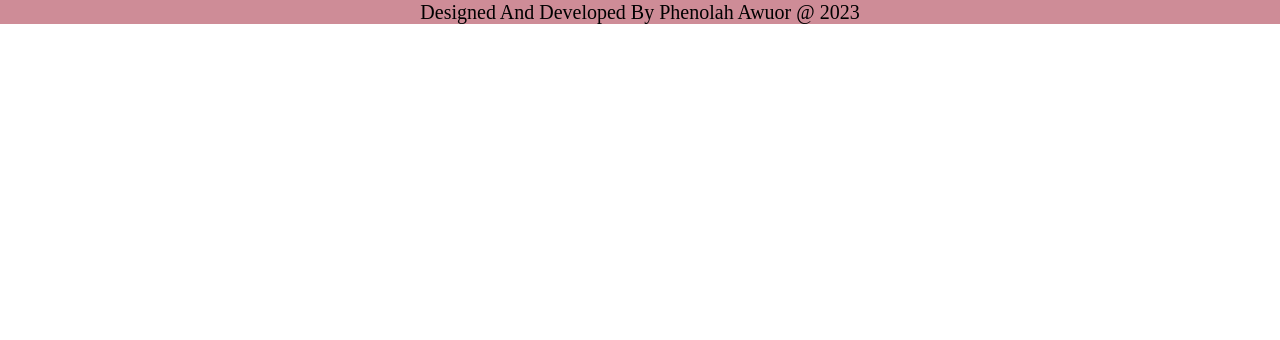
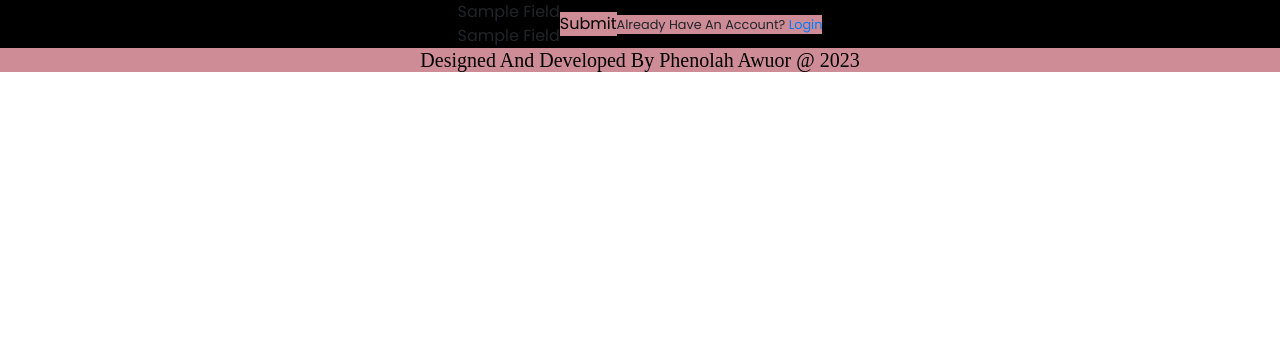
Before and after one commit to Phenolah/MovieApp, a Django app: template templates/registration.html in a window 1280 px wide. Shown: the part 87-427 px from the top of the page. Run offline with Django 4.2, Linux system fonts and the light colour scheme; the template is opened without the code that fills it: most values are stand-ins (such as "Sample title", 1, 10 or a date in 2020); some libraries are stand-ins or nearby versions.

Commit message:
Update registration.html

```diff
--- a/templates/registration.html
+++ b/templates/registration.html
@@ -2,5 +2,16 @@
 {% load static %}
 
 {% block content %}
-
+<form contact="" method="post">
+ {% csrf_token %}
+   <div class='login-form'>
+      {% for field in fields %}
+      {{field.label}}
+      <br>
+      {{field}}
+      {% endfor %}
+      <button type="submit" class="login-btn" > Submit </button>
+      <small>Already have an account? <a href="" > Login </a></small>
+    </div>
+</form>
 {% endblock%}
```
